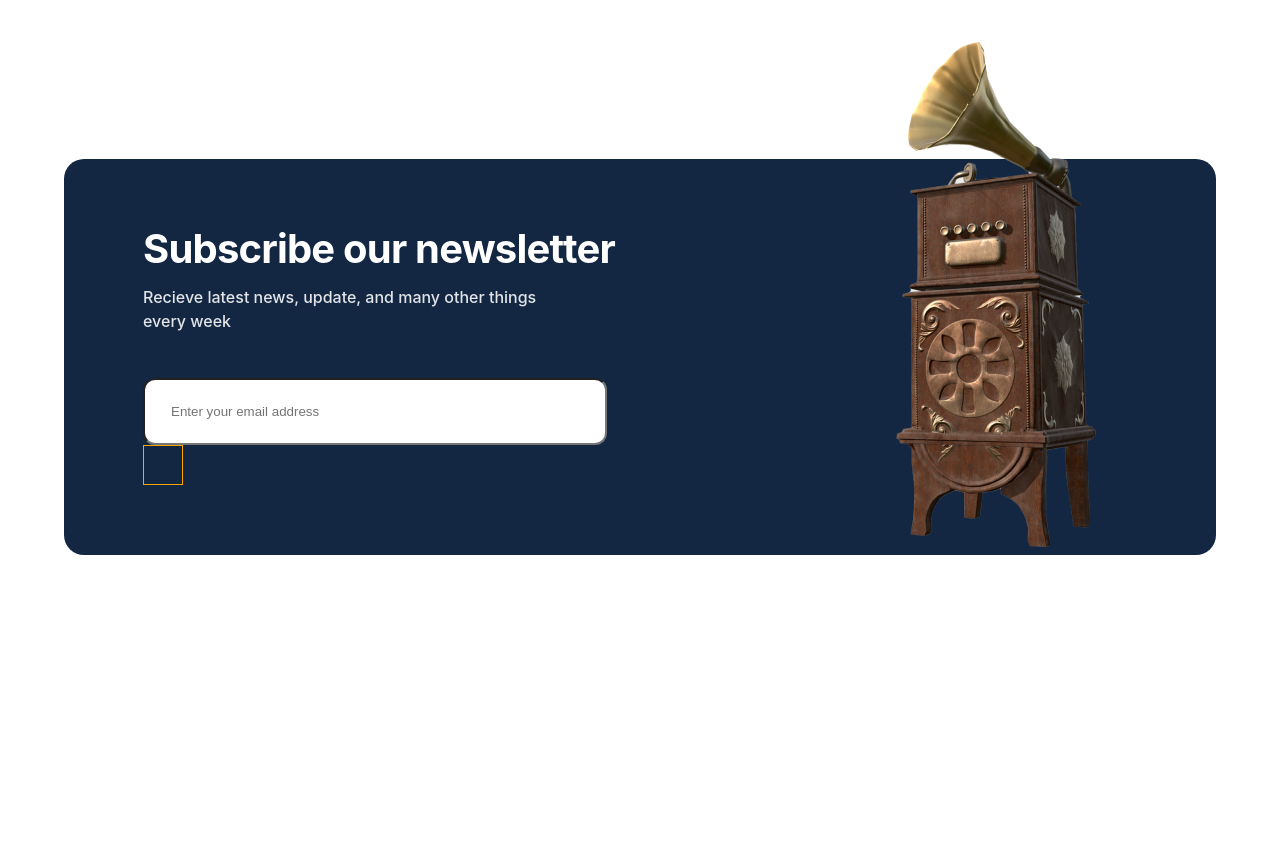
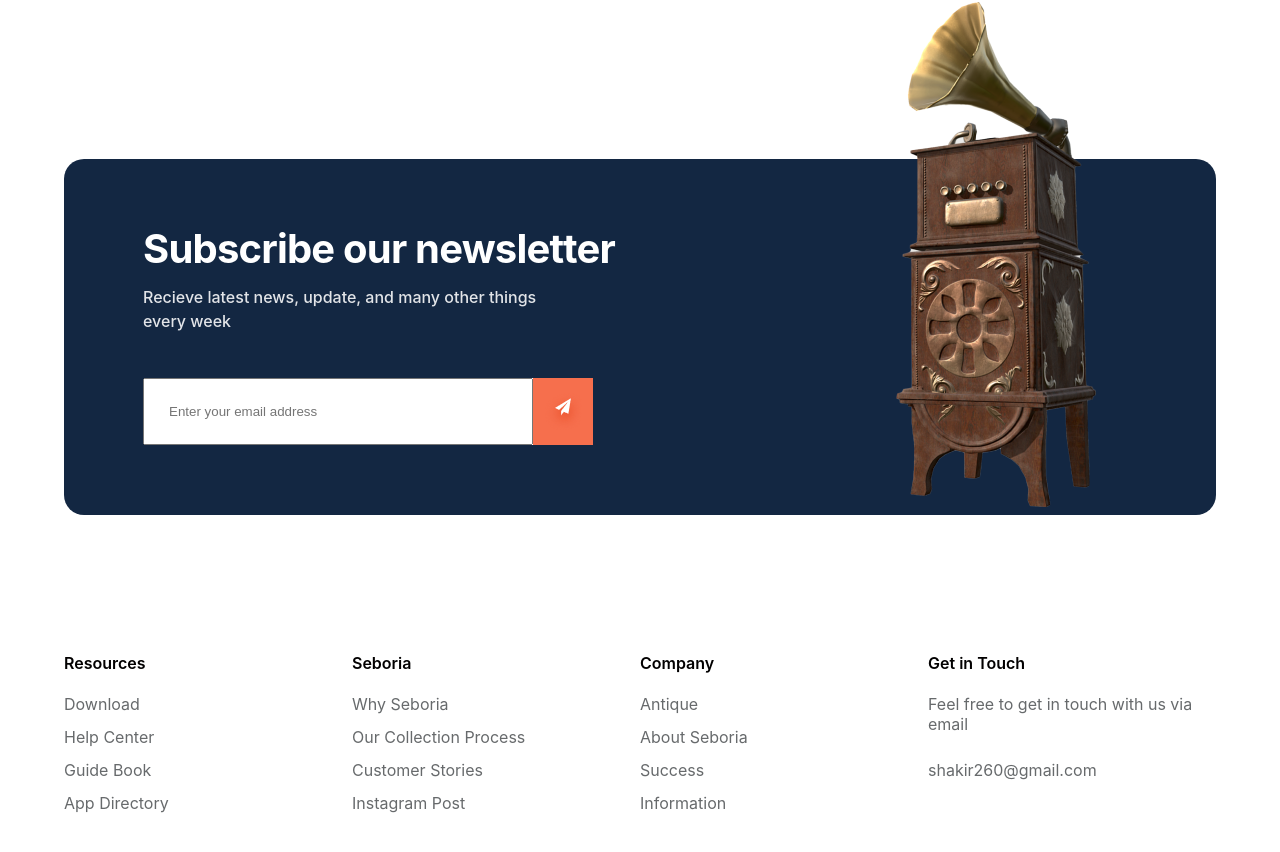
Before and after one commit to DevYoma/teno_react_designs, a React (Create React App) app: page /antique in a window 1280 px wide. Shown: the part 2817-3669 px from the top of the page. Before the commit the page ends 3402 px from the top, so only its background shows below. Built offline with nearby package versions, Linux system fonts and the light colour scheme.

Commit message:
done with the footer now onto the top category section

```diff
--- /dev/null
+++ b/src/ANITQUE/components/AntiqueFooter/AntiqueFooter.css
@@ -0,0 +1,70 @@
+.antiqueFooter{
+    margin-top: 140px;
+    margin-bottom: 95px;
+    height: 30vh;
+    display: grid;
+    grid-template-columns: repeat(4, 1fr);
+    align-items: stretch;
+}
+
+@media screen and (max-width: 850px) {
+    .antiqueFooter{
+        grid-template-columns: 1fr;
+        place-items: center;
+        /* width: 100%; */
+    }
+
+    /* study this code */
+    .antiqueFooter > div:not(:first-child){
+        margin-top: 50px;
+    }
+
+    .col,
+    .other__links{
+        /* background: red; */
+        display: grid;
+        place-items: center;
+    }
+
+}
+
+.antiqueFooter > div{
+    width: 100%;
+    /* background: red; */
+}
+
+.antiqueFooter > div:nth-child(2n){
+    /* background: yellow; */
+}
+
+.col{
+    display: flex;
+    flex-direction: column;
+}
+
+.col > h3{
+    margin-bottom: 23px;
+    font-weight: 600;
+    font-size: 1rem;
+    line-height: 16px;
+    color: #020000;
+}
+
+.other__links{
+    display: flex;
+    flex-direction: column;
+}
+
+.other__links > p{
+    color: #676A6C;
+    width: fit-content;
+}
+
+.other__links > p:hover{
+    cursor: pointer;
+    color: #F66F4D;
+}
+
+.other__links > p:not(:first-child){
+    margin-top: 0.8em;
+}
--- /dev/null
+++ b/src/ANITQUE/components/AntiqueFooter/AntiqueFooter.jsx
@@ -0,0 +1,53 @@
+import React from 'react';
+import './AntiqueFooter.css'
+
+const AntiqueFooter = () => {
+    return (
+        <div className="antiqueFooter container">
+                <div className="col">
+                    <h3>Resources</h3>
+
+                    <div className="other__links">
+                        <p>Download</p>
+                        <p>Help Center</p>
+                        <p>Guide Book</p>
+                        <p>App Directory</p>
+                    </div>
+                </div>
+
+                <div className="col">
+                    <h3>Seboria</h3>
+
+                    <div className="other__links">
+                        <p>Why Seboria</p>
+                        <p>Our Collection Process</p>
+                        <p>Customer Stories</p>
+                        <p>Instagram Post</p>
+                    </div>
+                </div>
+
+                <div className="col">
+                    <h3>Company</h3>
+
+                    <div className="other__links">
+                        <p>Antique</p>
+                        <p>About Seboria</p>
+                        <p>Success</p>
+                        <p>Information</p>
+                    </div>
+                </div>
+
+                <div className="col">
+                    <h3>Get in Touch</h3>
+
+                    <div className="other__links">
+                        <p>Feel free to get in touch with us via email</p>
+                        <p></p>
+                        <p>shakir260@gmail.com</p>
+                    </div>
+                </div>
+        </div>
+     );
+}
+
+export default AntiqueFooter;
--- a/src/ANITQUE/components/AntiqueSubscribe/AntiqueSubscribe.css
+++ b/src/ANITQUE/components/AntiqueSubscribe/AntiqueSubscribe.css
@@ -34,16 +34,31 @@
     margin-bottom: 45px;
 }
 
-.antiqueSubscribe__search > input{
-    background: #FFFFFF;
+
+.antiqueSubscribe__search{
+    background: white;
+    width: 450px;
     border-radius: 12px;
-    padding: 24px 257px 24px 26px;
-    /* border: none; */
-    outline: none;
+    /* border: 3px solid purple; */
+
 }
 
-.box{
-    width: 40px;
-    height: 40px;
-    border: 1px solid orange;
+.antiqueSubscribe__search > input{
+    padding: 24px 0;
+    padding-left: 24px;
+    outline: none;
+    /* width: 90%; */
+    flex: 1;
 }
+
+
+.antiqueSubscribe__search > .box{
+    /* width: 100%; */
+    width: 60px;
+    height: auto;
+    background: #F66F4D;
+    display: flex;
+    justify-content: center;
+    align-items: center;
+    border: none;
+}
--- a/src/ANITQUE/components/AntiqueSubscribe/AntiqueSubscribe.jsx
+++ b/src/ANITQUE/components/AntiqueSubscribe/AntiqueSubscribe.jsx
@@ -1,6 +1,7 @@
 import React from 'react';
 import './AntiqueSubscribe.css';
 import SubscribeImage from '../../assets/subscribeImage.png'
+import InputPicture from '../../assets/input.png'
 
 const AntiqueSubscribe = () => {
     return (
@@ -12,9 +13,11 @@ const AntiqueSubscribe = () => {
                     <p>every week</p>
                 </div>
 
-                <div className="antiqueSubscribe__search">
+                <div className="antiqueSubscribe__search row">
                     <input type="text" placeholder='Enter your email address'/>
-                    <div className="box"></div>
+                    <div className="box">
+                        <img src={InputPicture} alt="InputPic" />
+                    </div>
                 </div>
            <img src={SubscribeImage} alt="Image" />
         </div>
--- a/src/ANITQUE/pages/AnitquePage.jsx
+++ b/src/ANITQUE/pages/AnitquePage.jsx
@@ -7,6 +7,7 @@ import AntiqueRecentlyAdded from '../components/AntiqueRecentlyAdded/AntiqueRece
 import AntiqueTopCategory from '../components/AntiqueTopCategory/AntiqueTopCategory';
 import AntiqueFeedback from '../components/AntiqueFeedback/AntiqueFeedback';
 import AntiqueSubscribe from '../components/AntiqueSubscribe/AntiqueSubscribe';
+import AntiqueFooter from '../components/AntiqueFooter/AntiqueFooter';
 
 const AnitquePage = () => {
     return (
@@ -18,6 +19,7 @@ const AnitquePage = () => {
             <AntiqueTopCategory />
             <AntiqueFeedback />
             <AntiqueSubscribe />
+            <AntiqueFooter />
         </div>
      );
 }
```
Also changed, not shown: src/ANITQUE/assets/input.png (added).
